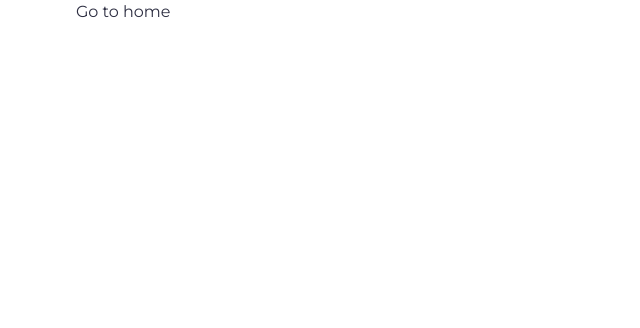
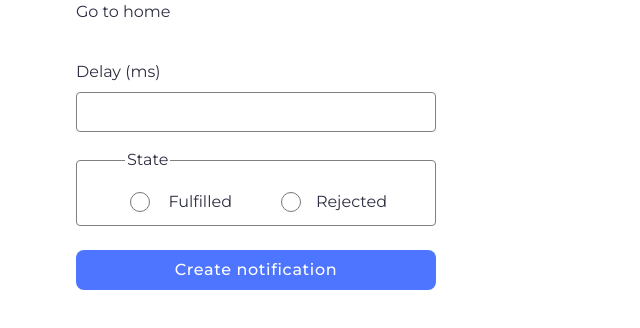
Before and after one commit to olha-bezklepchenko/goit-js-hw-10, a website built with Vite: page src/2-snackbar.html in a window 1280 px wide. Shown: the whole page, without its empty margins (0-640 px from the left). Built offline with nearby package versions, Linux system fonts and the light colour scheme.

Commit message:
add task2, styles

```diff
--- a/src/2-snackbar.html
+++ b/src/2-snackbar.html
@@ -14,8 +14,31 @@
     <link rel="stylesheet" href="./css/2-snackbar.css" />
   </head>
   <body>
-    <a href="./index.html">Go to home</a>
+    <header>
+      <a href="./index.html">Go to home</a>
+    </header>
+    <main>
+      <form class="form">
+        <label>
+          Delay (ms)
+          <input type="number" name="delay" required />
+        </label>
 
+        <fieldset>
+          <legend>State</legend>
+          <label>
+            <input type="radio" name="state" value="fulfilled" required />
+            Fulfilled
+          </label>
+          <label>
+            <input type="radio" name="state" value="rejected" required />
+            Rejected
+          </label>
+        </fieldset>
+
+        <button type="submit">Create notification</button>
+      </form>
+    </main>
     <script type="module" src="./js/2-snackbar.js"></script>
   </body>
 </html>
--- a/src/css/2-snackbar.css
+++ b/src/css/2-snackbar.css
@@ -0,0 +1,80 @@
+.form {
+  width: 360px;
+}
+
+.form > label {
+  display: flex;
+  flex-direction: column;
+  gap: 8px;
+  margin-bottom: 16px;
+}
+
+input[type='number'] {
+  border: 1px solid #808080;
+  border-radius: 4px;
+  width: 100%;
+  height: 40px;
+  letter-spacing: 0.04em;
+  padding: 8px 16px;
+}
+
+input[type='number']:hover {
+  border-color: #000;
+}
+
+input[type='number']:active,
+input[type='number']:focus {
+  border-color: #4e75ff;
+}
+
+.form fieldset {
+  display: flex;
+  gap: 48px;
+  width: 100%;
+  height: 78px;
+  border: 1px solid #808080;
+  border-radius: 4px;
+  margin: 0 0 24px 0;
+  padding: 14px 48px 8px;
+}
+.form fieldset:hover,
+.form fieldset:focus,
+.form fieldset:active {
+  border-color: #000;
+}
+
+.form fieldset > label {
+  display: inline-flex;
+  gap: 14px;
+  align-items: center;
+  width: 100%;
+  height: 32px;
+}
+
+input[type='radio'] {
+  height: 20px;
+  width: 20px;
+  margin: 0 auto;
+}
+input[type='radio']:checked {
+  color: #4e75ff;
+}
+.form button {
+  width: 100%;
+  display: flex;
+  align-items: center;
+  justify-content: center;
+  border: none;
+  border-radius: 8px;
+  padding: 8px 16px;
+  width: 360px;
+  height: 40px;
+  background: #4e75ff;
+  font-weight: 500;
+  letter-spacing: 0.04em;
+  color: #fff;
+}
+
+.form button:hover {
+  background-color: #6c8cff;
+}
--- a/src/js/2-snackbar.js
+++ b/src/js/2-snackbar.js
@@ -0,0 +1,54 @@
+import iziToast from 'izitoast';
+import 'izitoast/dist/css/iziToast.min.css';
+
+// отримуємо доступ до форми і вішаємо на неї обробник події
+const form = document.querySelector('.form');
+form.addEventListener('submit', handleSubmit);
+
+// функція обробки сабміту форми.
+function handleSubmit(event) {
+  event.preventDefault();
+
+  // Отримуємо значення затримки з інпуту
+
+  const delay = event.currentTarget.querySelector('input[name="delay"]').value;
+  const stateRadio = event.currentTarget.querySelector(
+    'input[name="state"]:checked'
+  );
+  // Отримуємо вибране значення стану радіо-кнопки (fulfilled або rejected)
+  const state = stateRadio ? stateRadio.value : null;
+
+  // Створення промісу з затримкою
+  const promise = new Promise((resolve, reject) => {
+    setTimeout(() => {
+      if (state === 'fulfilled') {
+        resolve(delay);
+      } else if (state === 'rejected') {
+        reject(delay);
+      }
+    }, delay);
+  });
+
+  // Обробка промісу
+  promise
+    .then(delay => {
+      iziToast.success({
+        title: 'OK',
+        message: `✅ Fulfilled promise in ${delay}ms`,
+        position: 'topRight',
+        backgroundColor: 'rgba(89, 161, 13, 1)',
+        progressBarColor: 'rgba(50, 97, 1, 1)',
+        theme: 'dark',
+      });
+    })
+    .catch(delay => {
+      iziToast.error({
+        title: 'Error',
+        message: `❌ Rejected promise in ${delay}ms`,
+        position: 'topRight',
+        backgroundColor: 'rgba(239, 64, 64, 1)',
+        progressBarColor: 'rgba(181, 27, 27, 1)',
+        theme: 'dark',
+      });
+    });
+}
```
Also changed, not shown: src/js/1-timer.js (+8 -0 lines).
